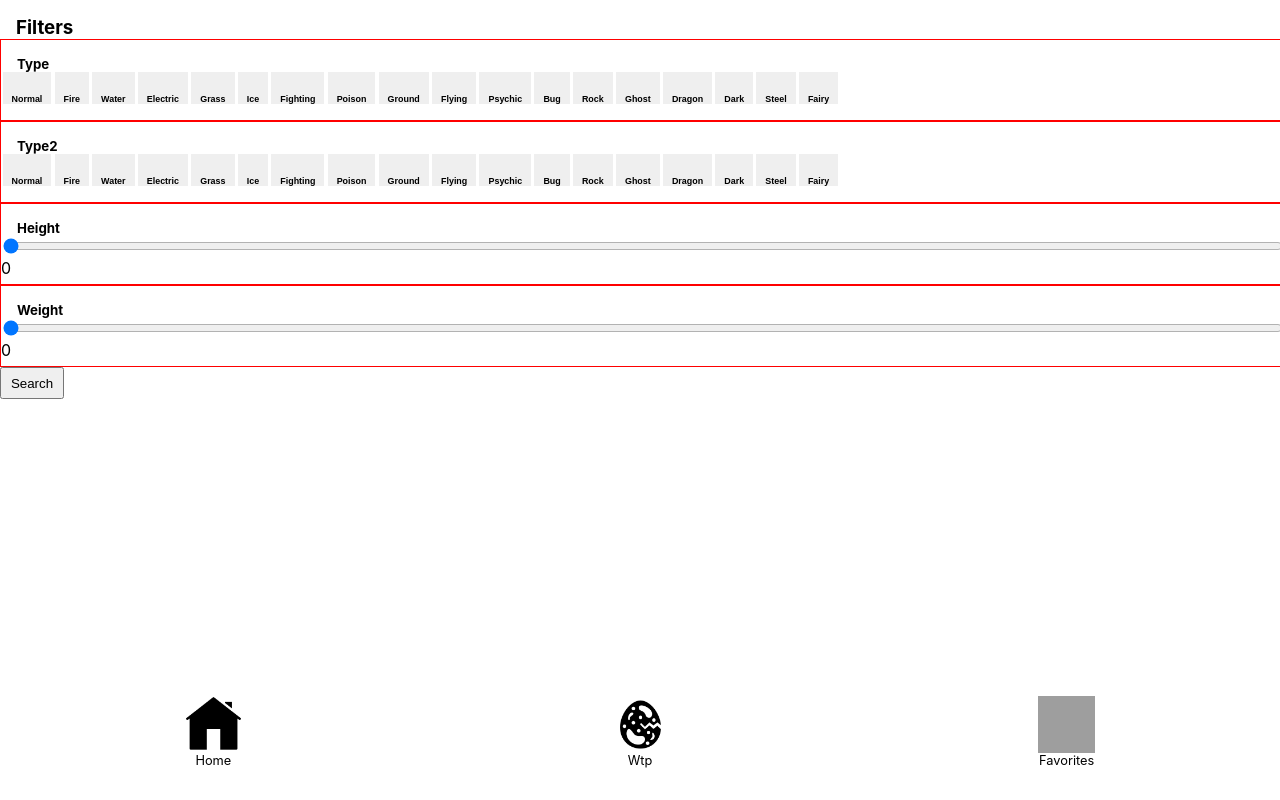
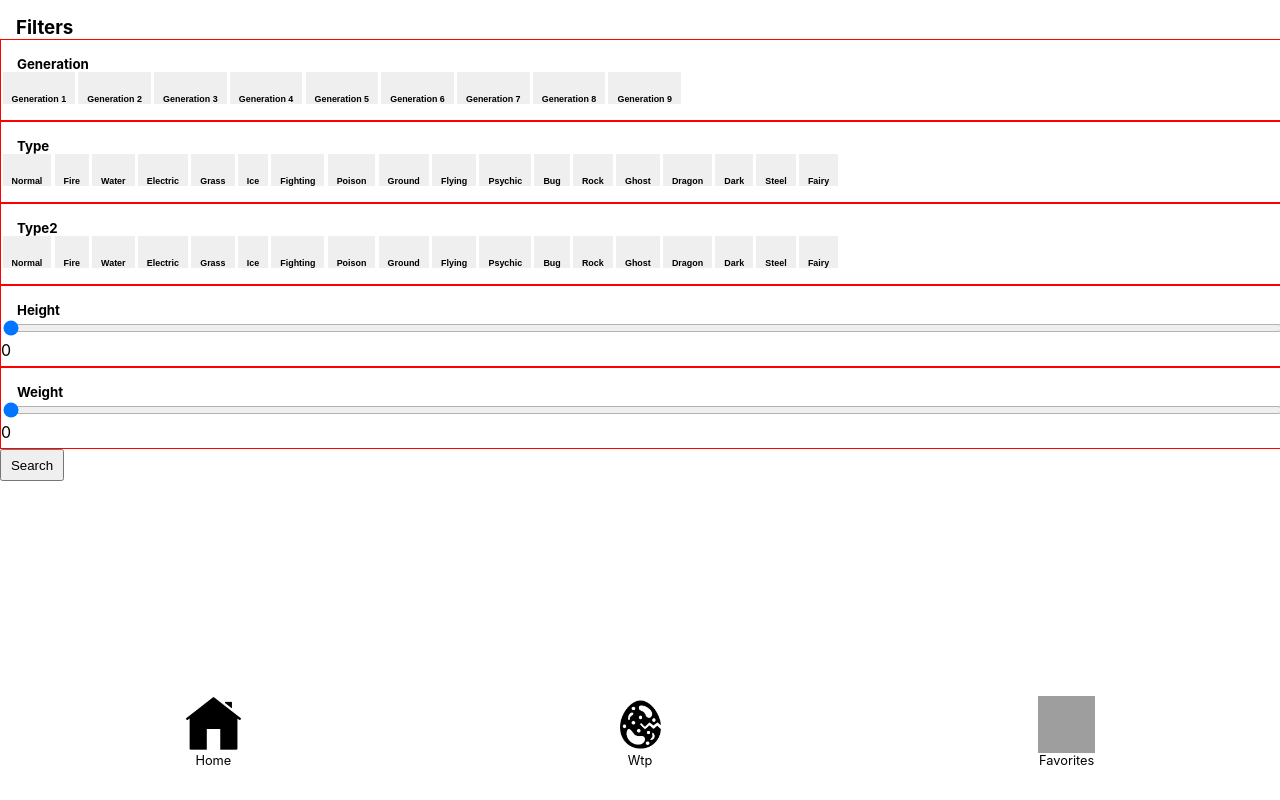
Before and after one commit to Cg9291/pokedex, a React (Create React App) app: page /filter/1 in a window 1280 px wide. Built offline with nearby package versions, Linux system fonts and the light colour scheme; grey boxes are pictures that could not be loaded.

Commit message:
added a generations filter + ability to make call per generations..currently theres a bug making it so that only gens 1,2 & 9 return

```diff
--- a/src/components/RoutesStructure.tsx
+++ b/src/components/RoutesStructure.tsx
@@ -20,7 +20,7 @@ export function RoutesStructure(): React.ReactElement | null {
         { path: "/pokemon-not-found", element: <PokemonNotFound /> },
         { path: "/filter/:gen", element: <FilteredSearchModal /> },
         {
-            path: "/filtered-search/:param/:type/:param2/:type2/:param3/:height/:param4/:weight",
+            path: "/filtered-search/:param/:generation/:param2/:type/:param3/:type2/:param4/:height/:param5/:weight", //[NOTE]band aid solution,will change to make it dynamic
             element: <FilteredSearchResults />
         }
     ]);
--- a/src/components/homepage/FilteredSearchModal.tsx
+++ b/src/components/homepage/FilteredSearchModal.tsx
@@ -2,12 +2,14 @@ import React, { useEffect, useState } from "react";
 import styled from "styled-components";
 import ContainerPrototype from "../prototypes/ContainerPrototype";
 import { useNavigate } from "react-router-dom";
-import { FilterInfoInterface } from "../../interfaces/miscInterfaces";
+import { FilterInfoInterface, PokemonGenerationsListInterface } from "../../interfaces/miscInterfaces";
 import { typesColors } from "../../objects/typesColors";
 import { capitalizeWords } from "../../functions/utilities/capitalizeWords";
+import { pokemonGenerationsList } from "../../objects/pokemonGenerationsList";
 
 export function FilteredSearchModal(): React.ReactElement {
     const [filterInfo, setFilterInfo] = useState<FilterInfoInterface>({
+        generation: { name: "generation", value: 1, style: "button" },
         type: { name: "type", value: "undefined", style: "button" },
         type2: { name: "type2", value: "undefined", style: "button" },
         height: { name: "height", value: 0, style: "slider" },
@@ -18,7 +20,9 @@ export function FilteredSearchModal(): React.ReactElement {
 
     //LOGIC/HANDLER FUNCTIONS
     const handleButtonClick = (buttonTitle: string, buttonCategory: string, parameterName: string): void => {
-        filterParameters[parameterName as keyof typeof filterParameters].value = buttonTitle;
+        parameterName === "generation"
+            ? (filterParameters[parameterName as keyof typeof filterParameters].value = Number(buttonTitle))
+            : (filterParameters[parameterName as keyof typeof filterParameters].value = buttonTitle);
         setFilterInfo(filterParameters);
     };
 
@@ -61,16 +65,26 @@ export function FilteredSearchModal(): React.ReactElement {
         const myArr: React.ReactElement[] = [];
 
         if (categoryParameter === "button") {
-            for (const oneType in typesColors) {
-                myArr.push(
+            if (categoryName.includes("type")) {
+                for (const oneType in typesColors) {
+                    myArr.push(
+                        <OptionsOfFilters
+                            title={capitalizeWords(oneType)}
+                            category={categoryParameter}
+                            parameterName={categoryName}
+                        />
+                    );
+                }
+                return myArr;
+            } else if (categoryName === "generation") {
+                return pokemonGenerationsList.map((x: PokemonGenerationsListInterface) => (
                     <OptionsOfFilters
-                        title={capitalizeWords(oneType)}
+                        title={capitalizeWords(` ${x.generation}`)}
                         category={categoryParameter}
                         parameterName={categoryName}
                     />
-                );
+                ));
             }
-            return myArr;
         } else if (categoryParameter === "slider") {
             return <OptionsOfFilters category={categoryParameter} title="Slider" parameterName={categoryName} />;
         }
@@ -88,7 +102,9 @@ export function FilteredSearchModal(): React.ReactElement {
     function OptionsOfFilters(props: { title: string; category: string; parameterName: string }): React.ReactElement {
         return props.category === "button" ? (
             <OptionsButtonWrapper onClick={() => handleButtonClick(props.title, props.category, props.parameterName)}>
-                <TypeTitle>{props.title}</TypeTitle>
+                <TypeTitle>
+                    {props.parameterName === "generation" ? ` Generation ${Number(props.title)}` : props.title}
+                </TypeTitle>
             </OptionsButtonWrapper>
         ) : (
             <Sliders parameterName={props.parameterName} />
--- a/src/interfaces/miscInterfaces.tsx
+++ b/src/interfaces/miscInterfaces.tsx
@@ -116,6 +116,7 @@ export interface FilterInfoInterface {
     type2: FilterInfoPropInterface;
     height: FilterNumberPropInterface;
     weight: FilterNumberPropInterface;
+    generation: FilterNumberPropInterface;
 }
 
 export interface FilterInfoPropInterface {
@@ -136,3 +137,8 @@ export interface CustomPokemonInfo {
     height: number;
     weight: number;
 }
+
+export interface PokemonGenerationsListInterface {
+    generation: string;
+    numerals: string;
+}
--- /dev/null
+++ b/src/objects/pokemonGenerationsList.tsx
@@ -0,0 +1,40 @@
+import { PokemonGenerationsListInterface } from "../interfaces/miscInterfaces";
+
+export const pokemonGenerationsList: PokemonGenerationsListInterface[] = [
+    {
+        generation: "1",
+        numerals: "I"
+    },
+    {
+        generation: "2",
+        numerals: "II"
+    },
+    {
+        generation: "3",
+        numerals: "III"
+    },
+    {
+        generation: "4",
+        numerals: "IV"
+    },
+    {
+        generation: "5",
+        numerals: "V"
+    },
+    {
+        generation: "6",
+        numerals: "VI"
+    },
+    {
+        generation: "7",
+        numerals: "VII"
+    },
+    {
+        generation: "8",
+        numerals: "VIII"
+    },
+    {
+        generation: "9",
+        numerals: "IX"
+    }
+];
--- a/src/pages/filteredSearchResults.tsx
+++ b/src/pages/filteredSearchResults.tsx
@@ -12,10 +12,13 @@ import { CustomPokemonInfo } from "../interfaces/miscInterfaces";
 export function FilteredSearchResults(): React.ReactElement {
     const [myState, setMyState] = useState<CustomPokemonInfo[]>();
     const NamesAndValuesOfFilters = useParams();
-    const NamesOfFilters = Object.entries(NamesAndValuesOfFilters).filter((x) => x[0].includes("param"));
+    const NamesOfFilters = Object.entries(NamesAndValuesOfFilters).filter(
+        (x) => x[0].includes("param") && x[1] !== "generation" //[Note] Band aid solution,will fix later
+    );
 
     useEffect(() => {
-        getData(Number(1));
+        getData(Number(NamesAndValuesOfFilters.generation));
+        console.log("nof", Number(NamesAndValuesOfFilters.generation));
     }, []);
 
     const getData = async (pokeGen: number): Promise<void> => {
@@ -51,24 +54,26 @@ export function FilteredSearchResults(): React.ReactElement {
             if (filterChecker[nameOfFilter](pokemon) === false) {
                 return false;
             }
-            console.log(filterChecker[nameOfFilter](pokemon));
         }
-        console.log(pokemon);
+
         return true;
     };
 
     const applyFilter = () => {
         if (myState) {
-            return myState
-                .filter((x) => checkPokemonForFilters(x) === true)
-                .map((y) => <PokemonPictureCard id={y.id} />);
+            const displayMatchingPokemons = () =>
+                myState.filter((x) => checkPokemonForFilters(x) === true).map((y) => <PokemonPictureCard id={y.id} />);
+
+            return displayMatchingPokemons().length <= 0
+                ? "No Pokemon matching these criterias have been found"
+                : displayMatchingPokemons();
         }
     };
 
     if (myState) {
         return <Container>{applyFilter()}</Container>;
     } else {
-        return <Container>Nothing yet</Container>;
+        return <Container>Loading</Container>;
     }
 }
 
```
